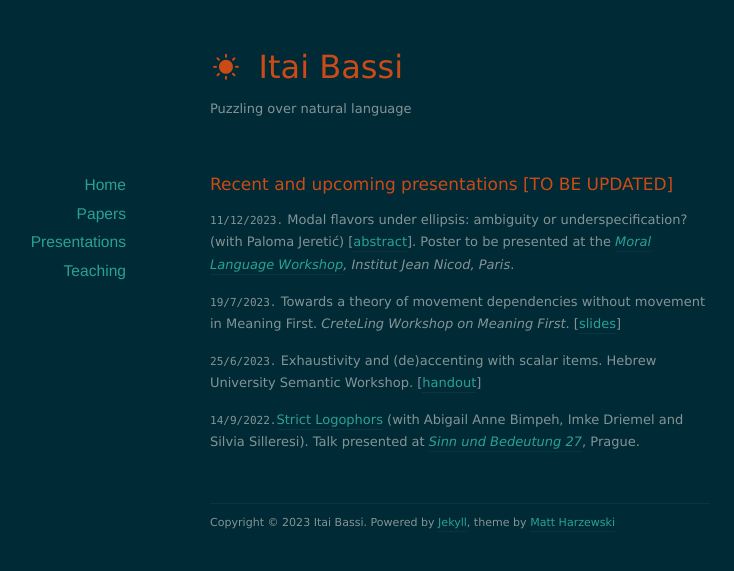
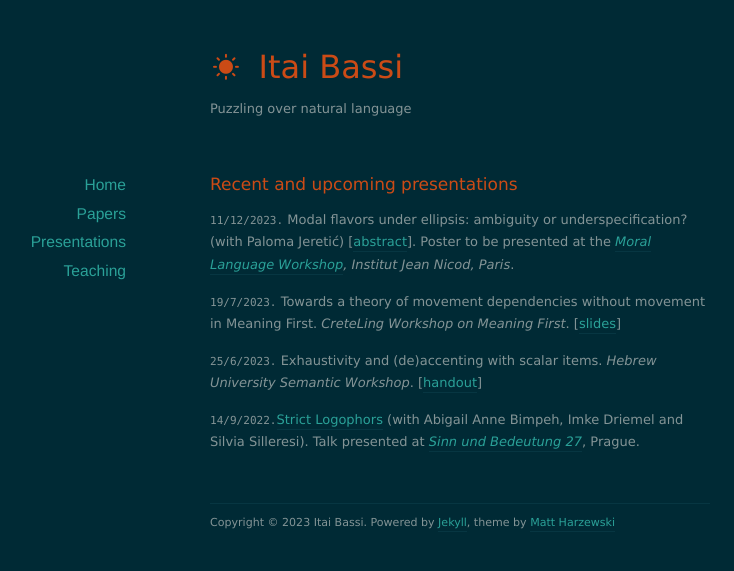
Before and after one commit to itaibassi/itaibassi.github.io, a Jekyll site: the page built from presentations/index.markdown, in a window 1280 px wide. Shown: the top 571 px of the page, without its empty margins (180-914 px from the left). Built offline with Jekyll 4.4.1, drawn with Linux system fonts in a browser that asks for light colours; nearby versions of some CDN libraries.

Commit message:
Update index.markdown

```diff
--- a/presentations/index.markdown
+++ b/presentations/index.markdown
@@ -7,13 +7,13 @@
 
 
 
-# Recent and upcoming presentations [TO BE UPDATED]
+# Recent and upcoming presentations
 
 `11/12/2023.` Modal flavors under ellipsis: ambiguity or underspecification? (with Paloma Jeretić) [[abstract](https://www.dropbox.com/scl/fi/9fga8twozfypck2rbrpf7/Modal-flavors-under-ellipsis-ambiguity-or-underspecification.pdf?rlkey=eslrrrjbt7hdkgsc288rzphw1&dl=0)]. Poster to be presented at  the *[Moral Language Workshop](https://www.dropbox.com/scl/fi/9fga8twozfypck2rbrpf7/Modal-flavors-under-ellipsis-ambiguity-or-underspecification.pdf?rlkey=eslrrrjbt7hdkgsc288rzphw1&dl=0), Institut Jean Nicod, Paris*.
 
 `19/7/2023.` Towards a theory of movement dependencies without movement in Meaning First.  *CreteLing Workshop on Meaning First*.  [[slides](https://www.dropbox.com/scl/fi/632vnnt756k9e3txu1wwu/On_Movement_CreteLing-workshop.pdf?rlkey=91j6szp9ysja4acjywz1th20l&dl=0)]
 
-`25/6/2023.` Exhaustivity and (de)accenting with scalar items. Hebrew University Semantic Workshop.  [[handout](https://www.dropbox.com/scl/fi/qk6fe1dcloo4vkqdkmj5x/Exhaustivity-and-de-accenting-with-scalar-items.pdf?rlkey=re8wbd1kikb8khcdzuva370cd&dl=0)]
+`25/6/2023.` Exhaustivity and (de)accenting with scalar items. *Hebrew University Semantic Workshop*.  [[handout](https://www.dropbox.com/scl/fi/qk6fe1dcloo4vkqdkmj5x/Exhaustivity-and-de-accenting-with-scalar-items.pdf?rlkey=re8wbd1kikb8khcdzuva370cd&dl=0)]
 
 
 `14/9/2022.`[Strict Logophors](https://drive.google.com/file/d/1KBFjmoAOvqbtSWfL2XjdFYEG2FvVNphJ/view) (with Abigail Anne Bimpeh, Imke Driemel and Silvia Silleresi). Talk presented at *[Sinn und Bedeutung 27](https://sub27.ff.cuni.cz/)*, Prague.
```
